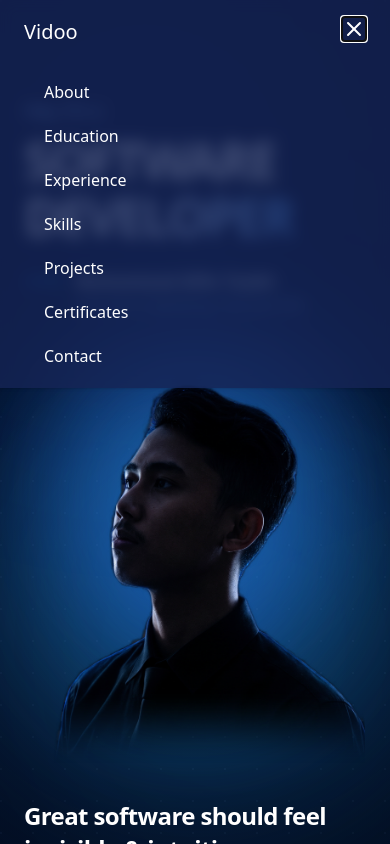
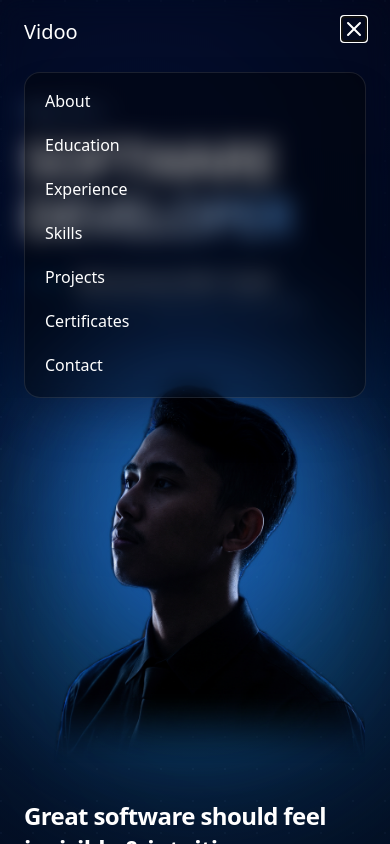
Before and after one commit to vidoonoth/personal-app, a React (Vite) app: page / in a window 390 px wide. Both pictures are taken after a click on the button 354 px from the left and 29 px from the top of the page. Shown: the top 844 px of the page. Built offline with nearby package versions, Linux system fonts and the light colour scheme.

Commit message:
feat: add responsive Navbar component and Tailwind CSS styles

```diff
--- a/src/components/Navbar.jsx
+++ b/src/components/Navbar.jsx
@@ -37,7 +37,7 @@ const Navbar = () => {
 
   return (
     <nav
-      className={`fixed top-0 w-full bg-blue-950/80 backdrop-blur-sm shadow-sm z-40 transition-transform duration-300 ${
+      className={`fixed top-0 w-full bg-transparent backdrop-blur-md z-40 transition-transform duration-300 ${
         isVisible ? 'translate-y-0' : '-translate-y-full'
       }`}
     >
@@ -80,7 +80,7 @@ const Navbar = () => {
         {/* Mobile Menu */}
         {isOpen && (
           <motion.div
-            className="md:hidden"
+            className="md:hidden bg-black/40 backdrop-blur-xl rounded-2xl border border-white/10 mt-2 shadow-2xl overflow-hidden"
             initial={{ opacity: 0, y: -20 }}
             animate={{ opacity: 1, y: 0 }}
             transition={{ duration: 0.3 }}
--- a/src/index.css
+++ b/src/index.css
@@ -35,18 +35,6 @@ html {
   font-weight: 400;
 }
 
-html::-webkit-scrollbar {
-  width: 30px;
-}
-html::-webkit-scrollbar-track {
-  background: #172554;
-}
-html::-webkit-scrollbar-thumb {
-  background-color: #f1f1f1;
-  border-radius: 6px;
-  border: 3px solid #1c2f6f;
-}
-
 body {
   margin: 0;
   min-width: 320px;
```
